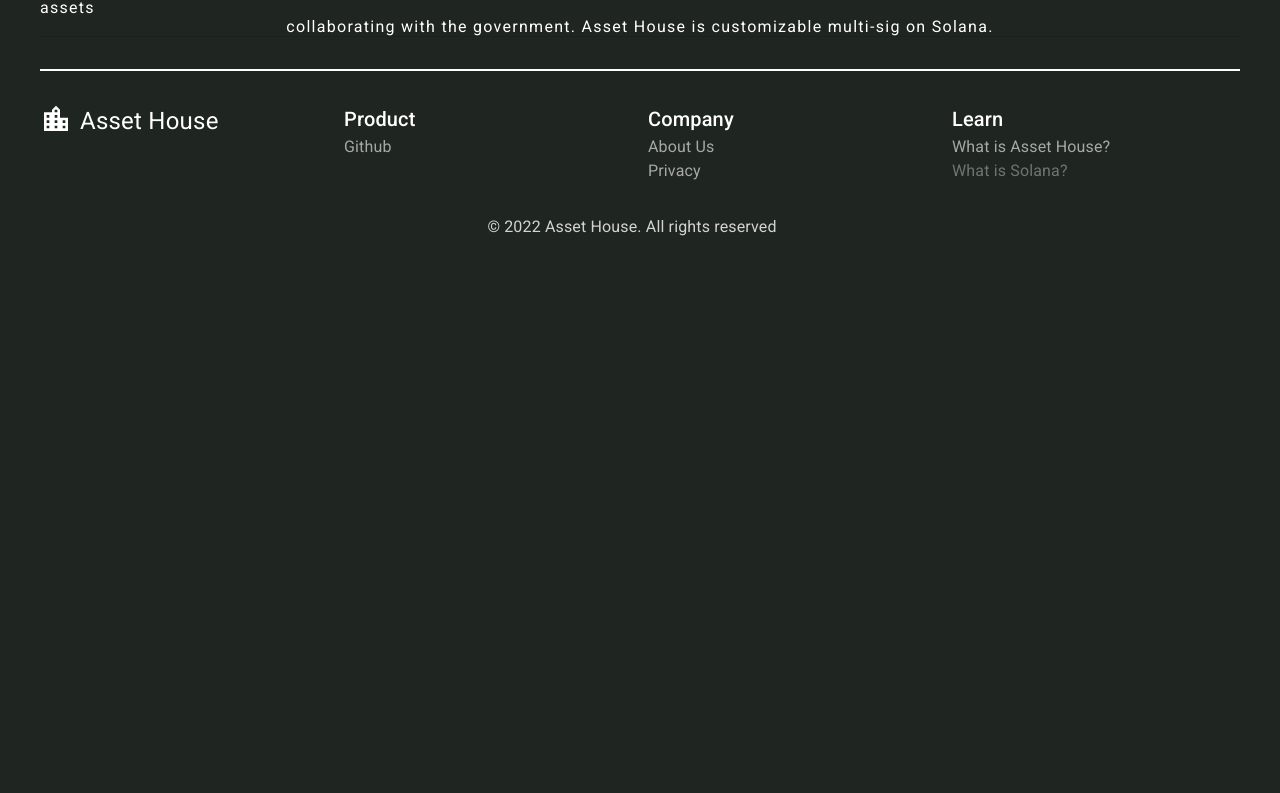
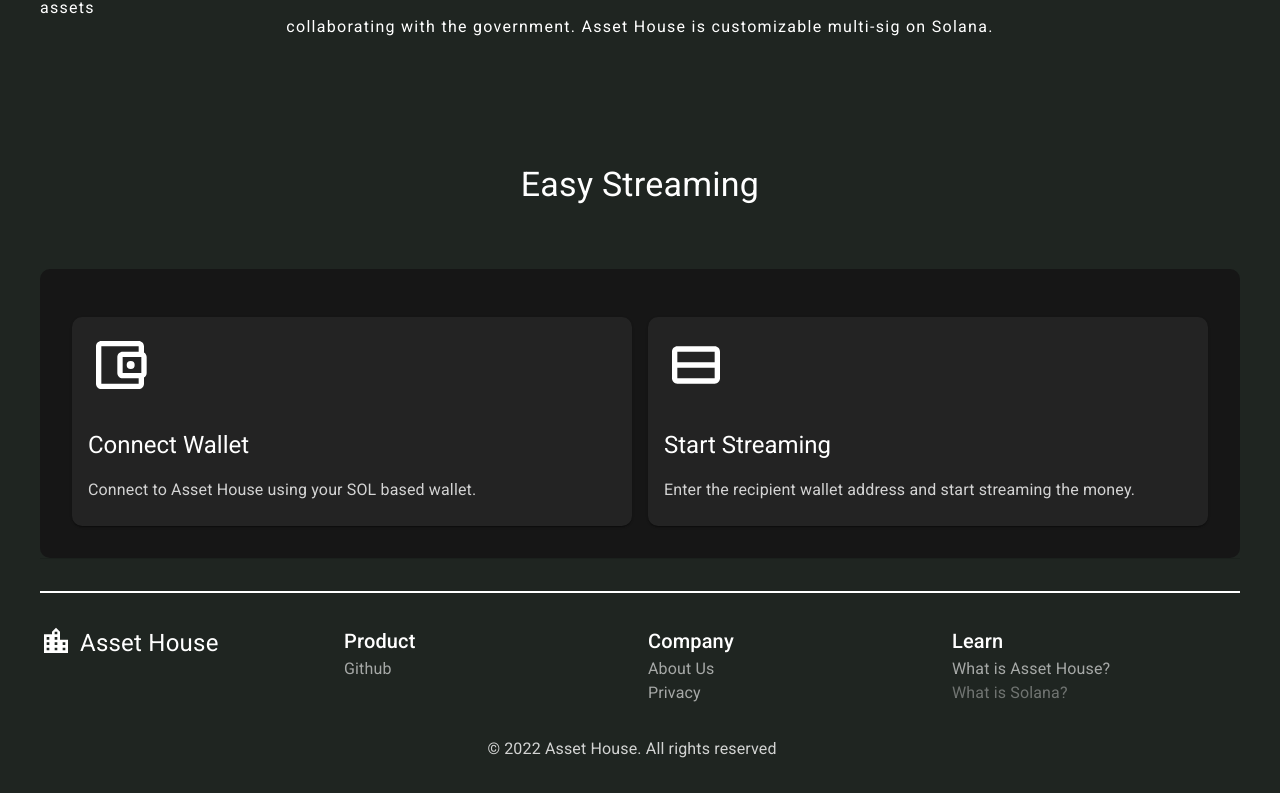
Before and after one commit to Babin6139/Curious-Forge-Hackfest-2022-, a React (Create React App) app in the folder app/: page / in a window 1280 px wide. Shown: the part 955-1748 px from the top of the page. Before the commit the page ends 1226 px from the top, so only its background shows below. Built offline with nearby package versions, Linux system fonts and the light colour scheme.

Commit message:
Additional info Home

```diff
--- a/app/src/pages/home/index.js
+++ b/app/src/pages/home/index.js
@@ -1,4 +1,5 @@
-import { AppBar, Box, Container, Divider, Grid, ImageList, ImageListItem, Typography } from '@mui/material';
+import { AccountBalanceWalletOutlined, ViewStreamOutlined } from '@mui/icons-material';
+import { AppBar, Box, Card, CardContent, CardHeader, Container, Divider, Grid, ImageList, ImageListItem, Typography } from '@mui/material';
 import React from 'react';
 import { Outlet } from 'react-router-dom';
 import Footer from '../../components/footer.js/footer';
@@ -70,6 +71,38 @@ const Home = () => {
             collaborating with the government. Asset House is customizable multi-sig on Solana.
             </Typography>
       </Box>
+      <Typography align='center' variant="h4" sx={{color:'white', marginTop:'8rem', marginBottom:'5rem'}}>Easy Streaming</Typography>
+      <Box sx={{background:'rgba(22, 22, 22, 1)', borderRadius:'10px'}}>
+        <Grid container spacing={2} columns={12} padding="2rem">
+          <Grid item xs={6}>
+            <Card sx={{background:'rgba(35, 35, 35, 1)', borderRadius:'10px'}}>
+              <CardHeader avatar={<AccountBalanceWalletOutlined style={{color:'white', height:'4rem', width:'4rem'}}/>}/>
+              <CardContent>
+                <Typography variant='h5' sx={{color:'white'}}>
+                  Connect Wallet
+                </Typography>
+                <Typography variant='body1' sx={{color:'white', opacity:'.8', marginTop:'1rem'}}>
+                Connect to Asset House using your SOL based wallet.
+                </Typography>
+              </CardContent>
+            </Card>
+          </Grid>
+          <Grid item xs={6}>
+          <Card sx={{background:'rgba(35, 35, 35, 1)', borderRadius:'10px'}}>
+              <CardHeader avatar={<ViewStreamOutlined style={{color:'white', height:'4rem', width:'4rem'}}/>}/>
+              <CardContent>
+                <Typography variant='h5' sx={{color:'white'}}>
+                  Start Streaming
+                </Typography>
+                <Typography variant='body1' sx={{color:'white', opacity:'.8', marginTop:'1rem'}}>
+                Enter the recipient wallet address and start streaming the money.
+                </Typography>
+              </CardContent>
+            </Card>
+          </Grid>
+
+        </Grid>
+      </Box>
       <Divider/>
       <div style={{
         border:'1px solid white',
```
